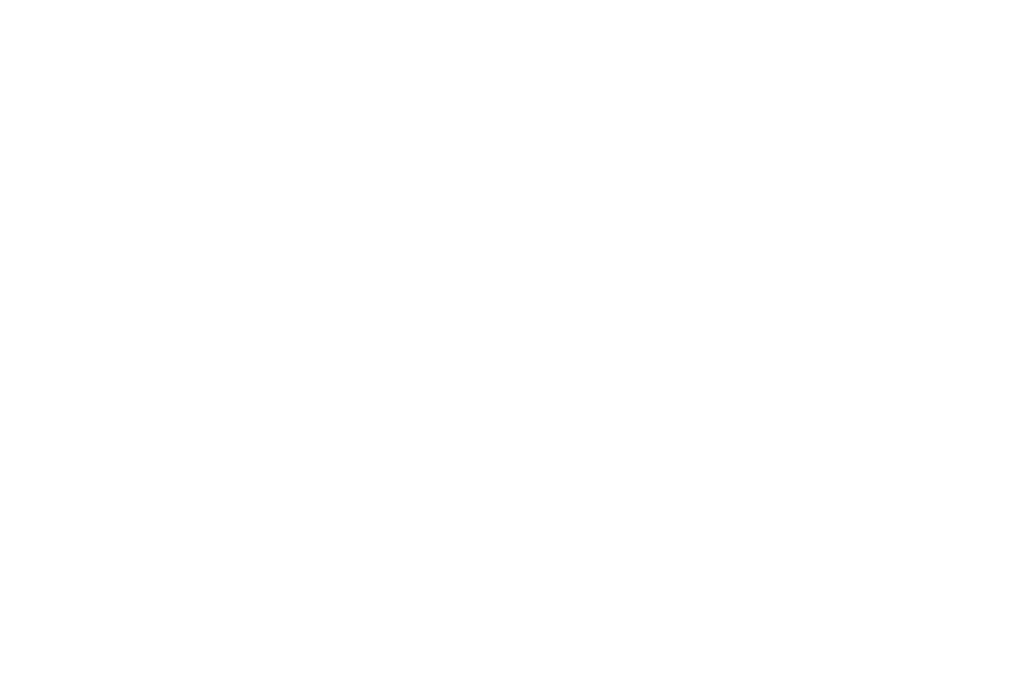
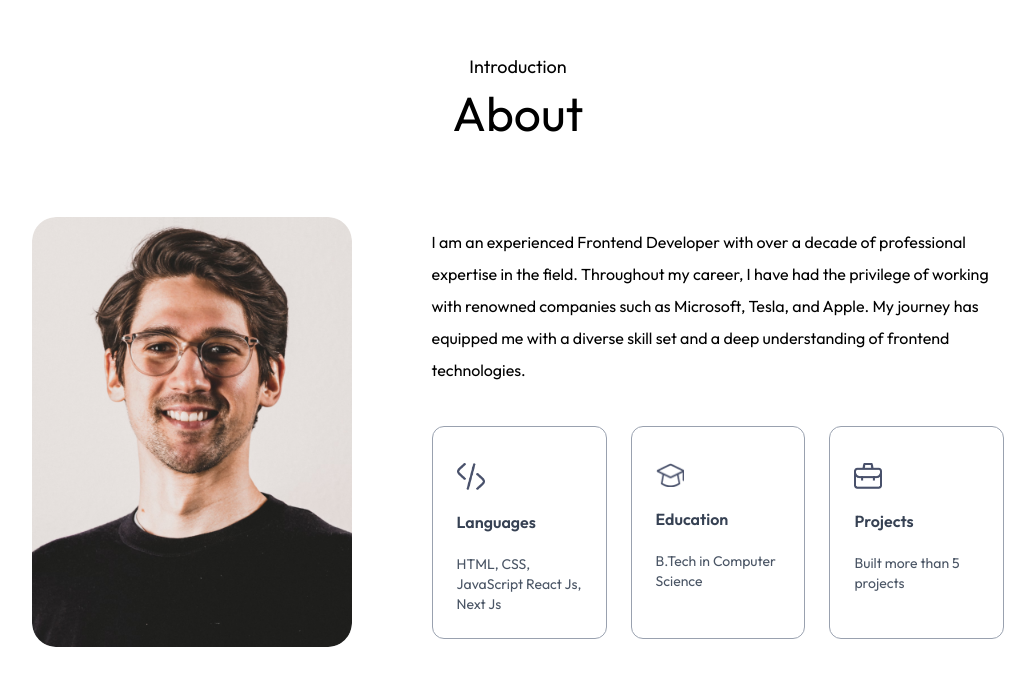
Before and after one commit to adg006/portfolio, a Next.js app: page / in a window 1280 px wide. Shown: the part 787-1472 px from the top of the page, without its empty margins (122-1157 px from the left). Before the commit the page ends 800 px from the top, so only its background shows below. Built offline with nearby package versions, Linux system fonts and the light colour scheme; a web font is replaced by a local one.

Commit message:
added about component

```diff
--- /dev/null
+++ b/app/components/About.jsx
@@ -0,0 +1,44 @@
+import { assets, infoList } from "@/assets/assets";
+import Image from "next/image";
+
+export default function About() {
+  return (
+    <div id="about" className="w-full px-[12%] py-10 scroll-mt-20">
+      <h4 className="text-center mb-2 text-lg font-Ovo">Introduction</h4>
+      <h2 className="text-center text-5xl font-Ovo">About</h2>
+
+      <div className="flex w-full flex-col lg:flex-row items-center gap-20 my-20">
+        <div className="w-64 sm:w-80 rounded-3xl max-w-none">
+          <Image
+            src={assets.user_image}
+            alt="User image"
+            className="w-full rounded-3xl"
+          />
+        </div>
+
+        <div className="flex-1">
+          <p className="mb-10 max-w-2xl font-Ovo">
+            I am an experienced Frontend Developer with over a decade of
+            professional expertise in the field. Throughout my career, I have
+            had the privilege of working with renowned companies such as
+            Microsoft, Tesla, and Apple. My journey has equipped me with a
+            diverse skill set and a deep understanding of frontend technologies.
+          </p>
+
+          <ul className="grid grid-cols-1 sm:grid-cols-3 gap-6 max-w-2xl">
+            {infoList.map(({ icon, iconDark, title, description }, index) => (
+              <li
+                className="border-[0.5px] border-gray-400 rounded-xl p-6 cursor-pointer hover:bg-[#fcf4ff] hover:-translate-y-1 duration-500 hover:shadow-black"
+                key={index}
+              >
+                <Image src={icon} alt={title} className="w-7 mt-3" />
+                <h3 className="my-4 font-semibold text-gray-700">{title}</h3>
+                <p className="text-gray-600 text-sm">{description}</p>
+              </li>
+            ))}
+          </ul>
+        </div>
+      </div>
+    </div>
+  );
+}
--- a/app/layout.js
+++ b/app/layout.js
@@ -18,7 +18,7 @@ export const metadata = {
 
 export default function RootLayout({ children }) {
   return (
-    <html lang="en">
+    <html lang="en" className="scroll-smooth">
       <body
         className={`${outfit.className} ${ovo.className} antialiased leading-8 overflow-x-hidden`}
       >
--- a/app/page.js
+++ b/app/page.js
@@ -1,5 +1,6 @@
 "use client";
 
+import About from "./components/About";
 import Header from "./components/Header";
 import Navbar from "./components/Navbar";
 
@@ -8,6 +9,7 @@ export default function Home() {
     <>
       <Navbar />
       <Header />
+      <About />
     </>
   );
 }
--- a/tailwind.config.mjs
+++ b/tailwind.config.mjs
@@ -18,6 +18,10 @@ export default {
         Outfit: ["Outfit", "sans-serif"],
         Ovo: ["Ovo", "serif"],
       },
+      boxShadow: {
+        black: "4px 4px 0 #000",
+        white: "4px 4px 0 #fff",
+      },
     },
   },
   plugins: [],
```
